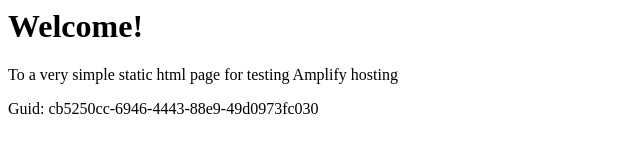
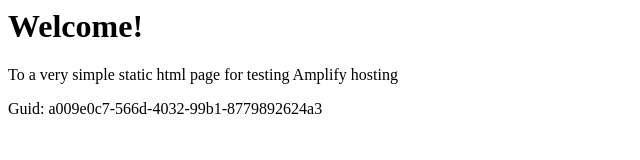
Before and after one commit to aws-aemilia-bom/Github-PR-Commit-Integration-Test-DoNotTouch-GithubWebhookPreviewCanaryTest-v1-preprod-ap-south-1, a website: page src/index.html in a window 1280 px wide. Shown: the full height of the page, 0-640 px from the left. Drawn offline with Linux system fonts and the light colour scheme.

Commit message:
commit from integ tests

```diff
--- a/src/index.html
+++ b/src/index.html
@@ -12,6 +12,6 @@
 <body>
     <h1>Welcome!</h1>
     <p>To a very simple static html page for testing Amplify hosting</p>
-    <p>Guid: cb5250cc-6946-4443-88e9-49d0973fc030</p></body>
+    <p>Guid: a009e0c7-566d-4032-99b1-8779892624a3</p></body>
 
 </html>
```
